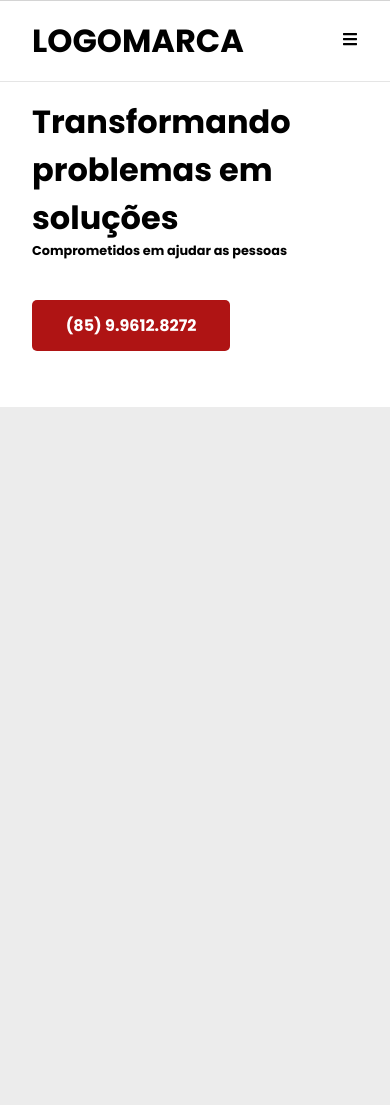
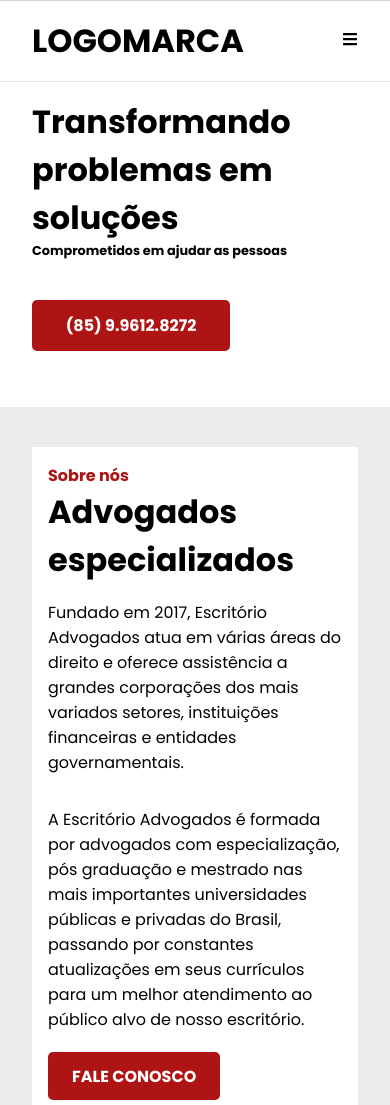
Before and after one commit to evaaldo/SITE-ADVOCACIA, a React (Create React App) app: page / in a window 390 px wide. Before the commit the page ends 844 px from the top, so only its background shows below. Built offline with nearby package versions, Linux system fonts and the light colour scheme.

Commit message:
Criação da versão mobile da aba sobre nos

```diff
--- a/src/Componentes/SobreNos/SobreNos.css
+++ b/src/Componentes/SobreNos/SobreNos.css
@@ -39,7 +39,7 @@
     color: var(--branco);
     background-color: var(--vermelho);
     padding: .7em 1.5em;
-    margin-left: 13.5em;
+    margin-left: 32.5em;
     border-radius: 3px;
     transition: .1s;
 }
@@ -57,6 +57,10 @@
 
 .img2:hover {
     opacity: .6;
+}
+
+.sobre-nos__mobile {
+    display: none;
 }
 
 @media screen and (min-width: 1800px) {
@@ -88,10 +92,14 @@
         color: var(--branco);
         background-color: var(--vermelho);
         padding: .7em 1.5em;
-        margin-left: 10em;
+        margin-left: 37em;
         border-radius: 3px;
         transition: .1s;
         font-size: 1.5em;
+    }
+
+    .sobre-nos__mobile {
+        display: none;
     }
 
 }
@@ -99,7 +107,31 @@
 @media screen and (max-width: 1024px) {
 
     .sobre-nos {
+        background-color: var(--cinza);
+        padding: 0;
+        margin: 0;
+    }
+
+    .sobre-nos__mobile {
+        display: block;
+        padding: 1em;
+        margin: 0 2em;
+    }
+
+    .sobre-nos__desktop {
         display: none;
     }
 
+    .sobre-nos__mobile {
+        background-color: var(--branco);
+    }
+
+    .sobre-nos__mobile-subtitulo {
+        color: var(--vermelho);
+    }
+
+    .sobre-nos__mobile-descricao {
+        margin: 1em 0 2em 0;
+    }
+
 }
--- a/src/Componentes/SobreNos/index.jsx
+++ b/src/Componentes/SobreNos/index.jsx
@@ -5,6 +5,7 @@ export default function SobreNos() {
 
     return(
         <div className="sobre-nos">
+            <div className='sobre-nos__desktop'>
                 <div className='sobre-nos__info'>
                     <div className="sobre-nos__imagem">
                         <img className='img2' src={foto2}></img>
@@ -22,6 +23,18 @@ export default function SobreNos() {
                 </div>
                 <a href='.' className='sobre-nos__link'>Fale conosco</a>
             </div>
+            <div className='sobre-nos__mobile'>
+                <h4 className='sobre-nos__mobile-subtitulo'>Sobre nós</h4>
+                <h1 className='sobre-nos__mobile-titulo'>Advogados especializados</h1>
+                <p className='sobre-nos__mobile-descricao'>
+                    Fundado em 2017, Escritório Advogados atua em várias áreas do direito e oferece assistência a grandes corporações dos mais variados setores, instituições financeiras e entidades governamentais.
+                </p>
+                <p className='sobre-nos__mobile-descricao'>
+                    A Escritório Advogados é formada por advogados com especialização, pós graduação e mestrado nas mais importantes universidades públicas e privadas do Brasil, passando por constantes atualizações em seus currículos para um melhor atendimento ao público alvo de nosso escritório.
+                </p>
+                <a className='baixo__input sobre-nos__mobile-input'>FALE CONOSCO</a>
+            </div>
+        </div>
     )
 
 }
```
Lines whose indentation alone changed are shown as unchanged.
